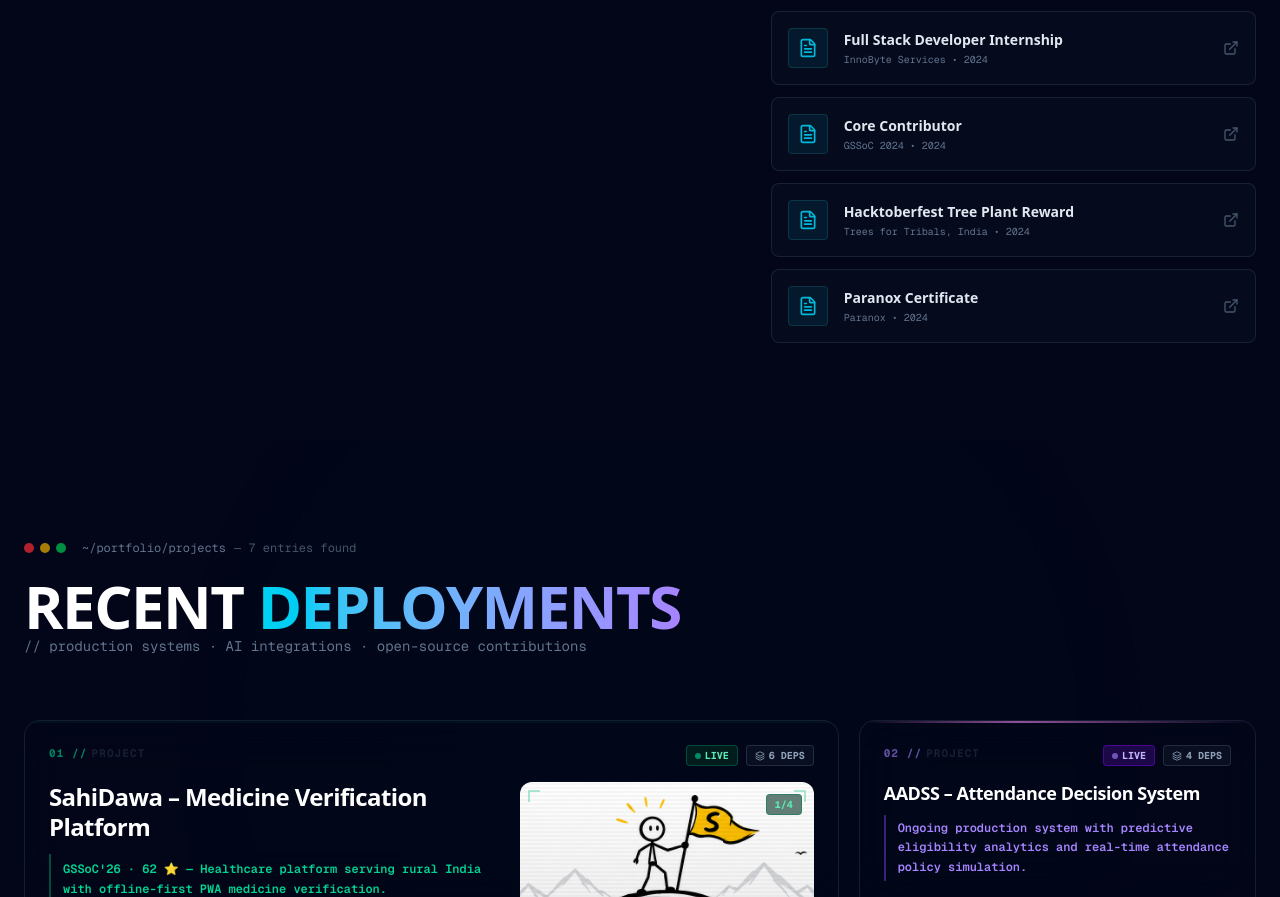
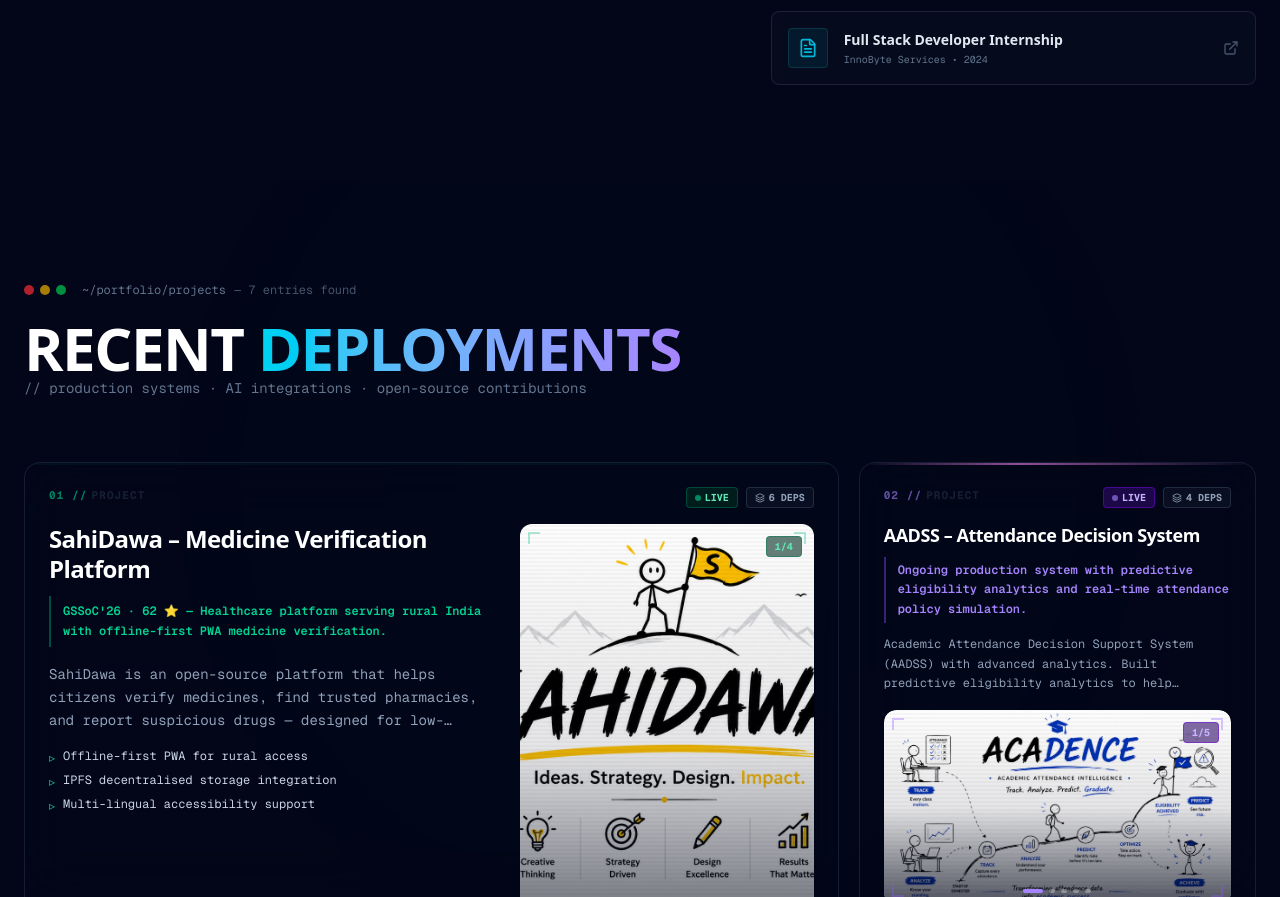
Before and after one commit to dipexplorer/PORTFOLIO, a Next.js app: page / in a window 1280 px wide. Shown: the part 5607-6504 px from the top of the page. Built offline with nearby package versions, Linux system fonts and the light colour scheme; no server answers; a web font is replaced by a local one.

Commit message:
refactor: remove redundant certificates to keep vault concise

```diff
--- a/sections/Credentials.tsx
+++ b/sections/Credentials.tsx
@@ -59,24 +59,6 @@ export default function Credentials() {
             issuer: "InnoByte Services",
             date: "2024",
             link: "/certificates/innobyte_internship_certificate.jpeg"
-        },
-        {
-            title: "Core Contributor",
-            issuer: "GSSoC 2024",
-            date: "2024",
-            link: "/certificates/GSSOC_24_contributor_certificate.jpeg"
-        },
-        {
-            title: "Hacktoberfest Tree Plant Reward",
-            issuer: "Trees for Tribals, India",
-            date: "2024",
-            link: "/certificates/hacktober_25_tree_plant_certificate.jpeg"
-        },
-        {
-            title: "Paranox Certificate",
-            issuer: "Paranox",
-            date: "2024",
-            link: "/certificates/paranox_Dipjyoti Das__Certificate.pdf"
         }
     ];
 
```
